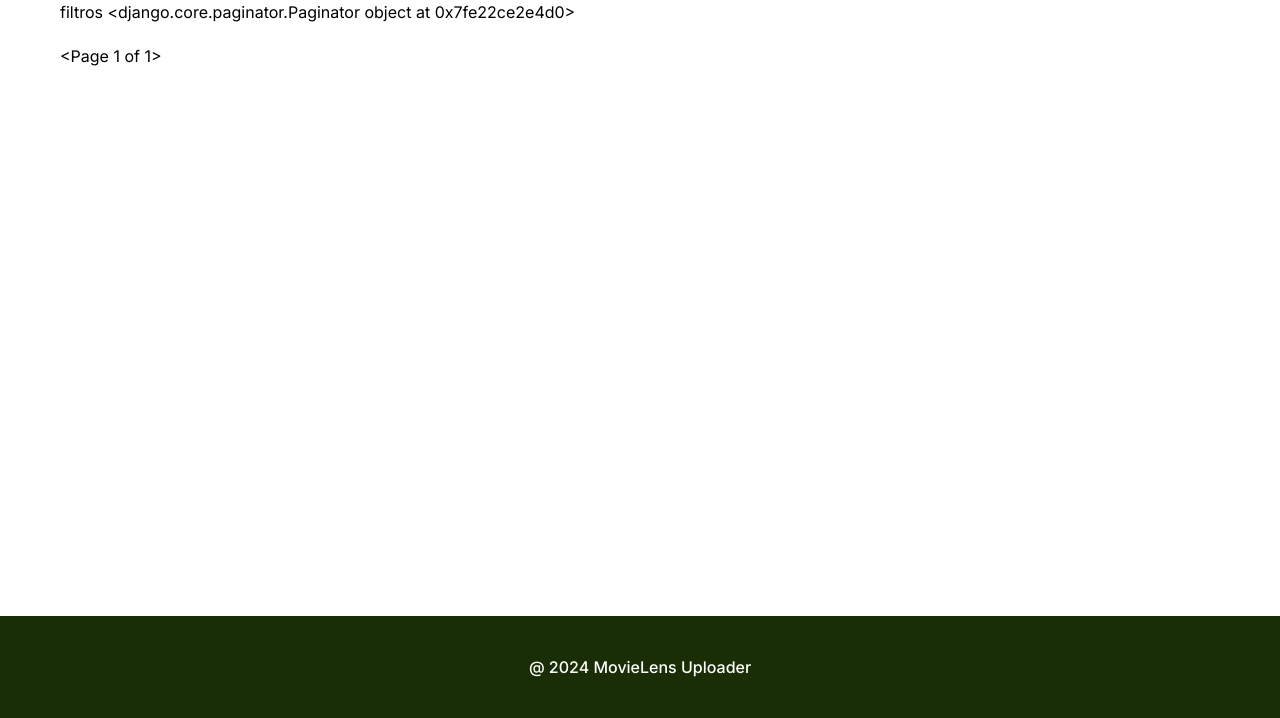
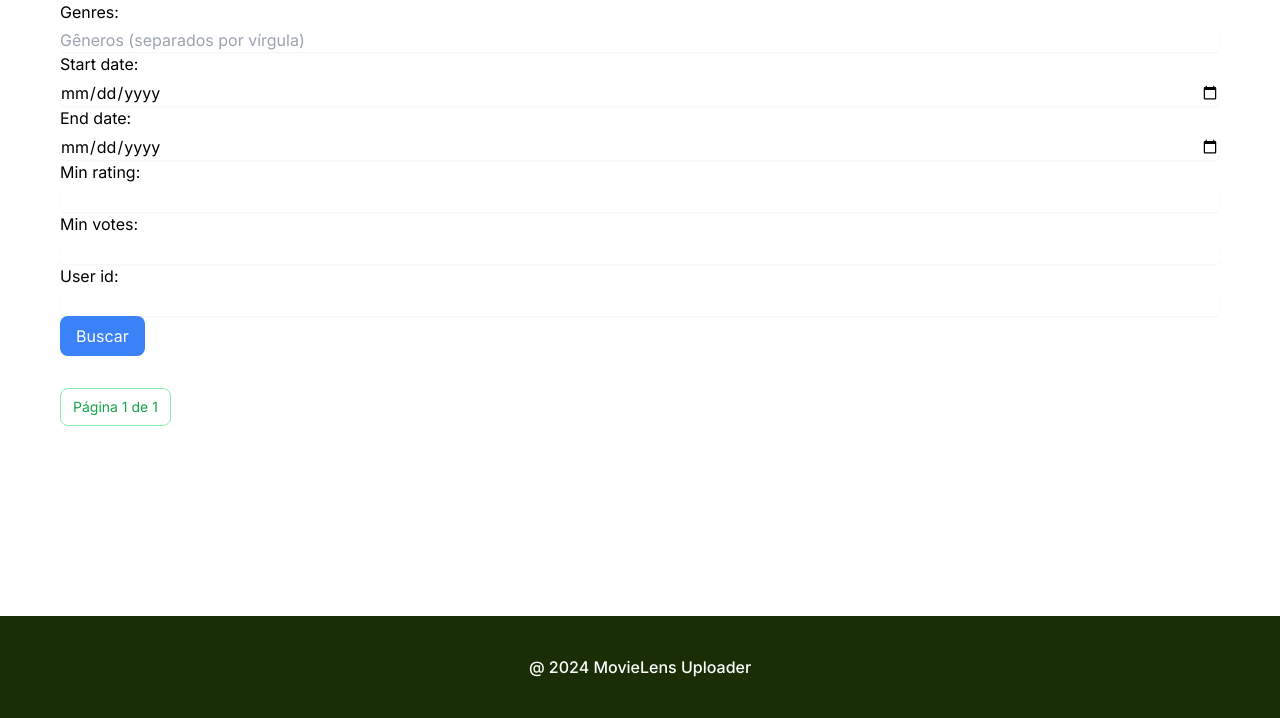
Before and after one commit to WillianM19/projeto-PABD, a Django app: page / in a window 1280 px wide. Shown: the part 82-800 px from the top of the page. Run offline with Django 5.2, Linux system fonts and the light colour scheme; data that the repository does not hold is empty; parts of the project's set-up code (start-up, migrations or seed data) failed here and were passed over; some libraries are stand-ins or nearby versions.

Commit message:
🚧 Filtro

```diff
--- a/movielens_app/forms.py
+++ b/movielens_app/forms.py
@@ -102,3 +102,49 @@ class UploadForm(forms.Form):
                 records_failed += 1
                 print(e)
         return records_inserted, records_failed
+
+
+class MovieFilterForm(forms.Form):
+    genres = forms.CharField(
+        required=False,
+        widget=forms.TextInput(attrs={
+            'placeholder': 'Gêneros (separados por vírgula)',
+            'class': 'form-input mt-1 block w-full border-gray-300 rounded-md shadow-sm focus:border-blue-500 focus:ring focus:ring-blue-500 focus:ring-opacity-50'
+        })
+    )
+    start_date = forms.DateField(
+        required=False,
+        widget=forms.TextInput(attrs={
+            'type': 'date',
+            'class': 'form-input mt-1 block w-full border-gray-300 rounded-md shadow-sm focus:border-blue-500 focus:ring focus:ring-blue-500 focus:ring-opacity-50'
+        })
+    )
+    end_date = forms.DateField(
+        required=False,
+        widget=forms.TextInput(attrs={
+            'type': 'date',
+            'class': 'form-input mt-1 block w-full border-gray-300 rounded-md shadow-sm focus:border-blue-500 focus:ring focus:ring-blue-500 focus:ring-opacity-50'
+        })
+    )
+    min_rating = forms.FloatField(
+        required=False,
+        min_value=0.5,
+        max_value=5.0,
+        widget=forms.NumberInput(attrs={
+            'step': '0.5',
+            'class': 'form-input mt-1 block w-full border-gray-300 rounded-md shadow-sm focus:border-blue-500 focus:ring focus:ring-blue-500 focus:ring-opacity-50'
+        })
+    )
+    min_votes = forms.IntegerField(
+        required=False,
+        min_value=0,
+        widget=forms.NumberInput(attrs={
+            'class': 'form-input mt-1 block w-full border-gray-300 rounded-md shadow-sm focus:border-blue-500 focus:ring focus:ring-blue-500 focus:ring-opacity-50'
+        })
+    )
+    user_id = forms.IntegerField(
+        required=False,
+        widget=forms.NumberInput(attrs={
+            'class': 'form-input mt-1 block w-full border-gray-300 rounded-md shadow-sm focus:border-blue-500 focus:ring focus:ring-blue-500 focus:ring-opacity-50'
+        })
+    )
--- a/movielens_app/templates/index.html
+++ b/movielens_app/templates/index.html
@@ -5,30 +5,56 @@
 
 {% block content %}
 
-    <!-- Movie Container -->
+        <form method="get" action="{% url 'movie-search' %}" class="mb-4">
+            {% csrf_token %}
+            {{ search_form.as_p }}
+            <button type="submit" class="px-4 py-2 bg-blue-500 text-white rounded-lg">Buscar</button>
+        </form>
 
-    <div class="flex flex-col gap-y-5 w-full">
-        <div>
-            filtros
-            {{paginator}}
-        </div>
-        <!-- Movie Card -->
-        {{ page_obj }}
         {% for movie in page_obj %}
             <div class="flex gap-x-4 h-[192px] border border-stone-400 rounded-lg overflow-hidden bg-white">
-                <img src="https://m.media-amazon.com/images/M/MV5BMjMwNDkxMTgzOF5BMl5BanBnXkFtZTgwNTkwNTQ3NjM@._V1_FMjpg_UX1000_.jpg"
-                alt="Imagem do filme" class=" h-[192px]">
-                <div class="py-2 flex flex-col gap-4 content-center ">
-                    <h2 class="font-bold text-lg">{{movie.title}}</h2>
-                    <p class="text-stone-400 text-sm">Gênero: {{ movie.genres }} </p>
-                    <p class="text-stone-400 text-sm">Avaliação:</p>
-                    <!-- Definir a abordagem das estrelas -->
-                    {% include 'components/stars.html' with star_count=3 %}
-                    <p class="text-stone-400 text-sm">Data: {{ movie.timestamp }}</p>
-                </div>
+                <a href="{% url 'movie-detail' movie.movieId %}" class="flex">
+                    <img src="{{ movie_data.poster }}" alt="Imagem do filme" class="h-[192px]"
+                    alt="Imagem do filme" class=" h-[192px]">
+                    <div class="py-2 flex flex-col gap-4 content-center ">
+                        <h2 class="font-bold text-lg">{{movie.title}}</h2>
+                        <p class="text-black-400 text-sm">Gênero: {{ movie.genres }} </p>
+                        <p class="text-black-400 text-sm">Avaliação:</p>
+                        <p class="text-stone-400 text-sm">
+                            {% for rating_movie in movie_ratings %}
+                                {{ movie_rating.average_rating }}
+                            {% endfor %}
+                        </p>
+                        <p class="text-black-400 text-sm">Data: {{ movie.timestamp }}</p>
+                    </div>
+                </a>
             </div>
         {% endfor %}
     </div>
 
+    <div class="flex flex-col gap-y-5 w-full">
+        <div class="flex flex-col gap-y-5 w-full">
+            <div class="flex justify-between items-center mt-4">
+                <div class="pagination">
+                    <span class="step-links flex items-center space-x-2">
+                        {% if page_obj.has_previous %}
+                            <a href="?page=1" class="px-3 py-2 text-sm text-green-600 bg-white border border-green-300 rounded-lg hover:bg-green-100 hover:text-green-800">&laquo; Primeiro</a>
+                            <a href="?page={{ page_obj.previous_page_number }}" class="px-3 py-2 text-sm text-green-600 bg-white border border-green-300 rounded-lg hover:bg-green-100 hover:text-green-800">Anterior</a>
+                        {% endif %}
+
+                        <span class="current px-3 py-2 text-sm text-green-600 bg-white border border-green-300 rounded-lg">
+                            Página {{ page_obj.number }} de {{ page_obj.paginator.num_pages }}
+                        </span>
+
+                        {% if page_obj.has_next %}
+                            <a href="?page={{ page_obj.next_page_number }}" class="px-3 py-2 text-sm text-green-600 bg-white border border-green-300 rounded-lg hover:bg-green-100 hover:text-green-800">Próximo</a>
+                            <a href="?page={{ page_obj.paginator.num_pages }}" class="px-3 py-2 text-sm text-green-600 bg-white border border-green-300 rounded-lg hover:bg-green-100 hover:text-green-800">Último &raquo;</a>
+                        {% endif %}
+                    </span>
+                </div>
+            </div>
+        </div>
+    </div>
+
 
 {% endblock %}
--- a/movielens_app/views.py
+++ b/movielens_app/views.py
@@ -1,14 +1,14 @@
 import requests
 from django import forms
 from django.shortcuts import redirect
-from django.db.models import Avg
+from django.db.models import Avg, Count
 from django.urls import reverse_lazy
 from django.core.paginator import Paginator
 from django.views.generic import DetailView, ListView
 from django.views.generic.edit import FormView
 from django.forms import ValidationError
 
-from .forms import UploadForm
+from .forms import UploadForm, MovieFilterForm
 from .models import Movie, Rating
 from .tasks import hello_world_task
 from movielens_app.models import FileUpload
@@ -43,13 +43,62 @@ class HomeView(ListView):
     def get_context_data(self, **kwargs):
         context = super().get_context_data(**kwargs)
         paginated_movies = context['page_obj'].object_list
-
+        context["search_form"] = MovieFilterForm
         movie_ratings = (
             Rating.objects.filter(movieId__in=paginated_movies)
             .values('movieId')
             .annotate(average_rating=Avg('rating'))
         )
 
+        return context
+
+class MovieSearchView(ListView):
+    model = Movie
+    template_name = 'movies/movie_search.html'
+    context_object_name = 'movies'
+    paginate_by = 15
+
+    def get_queryset(self):
+        form = MovieFilterForm(self.request.GET)
+        queryset = Movie.objects.all()
+
+        if form.is_valid():
+            genres = form.cleaned_data.get('genres')
+            start_date = form.cleaned_data.get('start_date')
+            end_date = form.cleaned_data.get('end_date')
+            min_rating = form.cleaned_data.get('min_rating')
+            min_votes = form.cleaned_data.get('min_votes')
+            user_id = form.cleaned_data.get('user_id')
+
+            if genres:
+                genres_list = [genre.strip() for genre in genres.split(',')]
+                # Cria uma expressão de busca que verifica se qualquer gênero está presente
+                genre_query = '|'.join(genres_list)
+                queryset = queryset.filter(genres__icontains=genre_query)
+
+            if start_date:
+                queryset = queryset.filter(timestamp__gte=start_date)
+
+            if end_date:
+                queryset = queryset.filter(timestamp__lte=end_date)
+
+            if min_rating is not None:
+                ratings = Rating.objects.values('movieId').annotate(avg_rating=Avg('rating')).filter(avg_rating__gte=min_rating)
+                queryset = queryset.filter(id__in=[rating['movieId'] for rating in ratings])
+
+            if min_votes is not None:
+                ratings = Rating.objects.values('movieId').annotate(vote_count=Count('rating')).filter(vote_count__gte=min_votes)
+                queryset = queryset.filter(id__in=[rating['movieId'] for rating in ratings])
+
+            if user_id is not None:
+                queryset = queryset.filter(rating__userId=user_id)
+
+        return queryset
+
+    def get_context_data(self, **kwargs):
+        context = super().get_context_data(**kwargs)
+        form = MovieFilterForm(self.request.GET)
+        context['form'] = form
         return context
 
 class MovieDetailView(DetailView):
--- a/movielens_project/urls.py
+++ b/movielens_project/urls.py
@@ -3,14 +3,14 @@ from django.urls import path, include
 from django.conf import settings
 from django.conf.urls.static import static
 
-from movielens_app.views import UploadView, FileUploadDetailView, HomeView, MovieDetailView, teste
+from movielens_app.views import UploadView, FileUploadDetailView, HomeView, MovieDetailView, MovieSearchView
 
 urlpatterns = [
     path("__reload__/", include("django_browser_reload.urls")),
     path('admin/', admin.site.urls, name="admin"),
     path('', HomeView.as_view(), name="index"),
-    path('teste/', teste, name="teste"),
     path('movie/<int:pk>/', MovieDetailView.as_view(), name="movie-detail"),
+    path('movie/search/', MovieSearchView.as_view(), name="movie-search"),
     path('upload/', UploadView.as_view(), name="upload"),
     path('upload/<int:pk>/', FileUploadDetailView.as_view(), name='upload_detail'),
 ] + static(settings.MEDIA_URL, document_root=settings.MEDIA_ROOT)
```
Also changed, not shown: movielens_app/templates/components/stars.html (deleted, +0 -8 lines), movielens_app/templates/movies/movie_search.html (added, +57 -0 lines).
